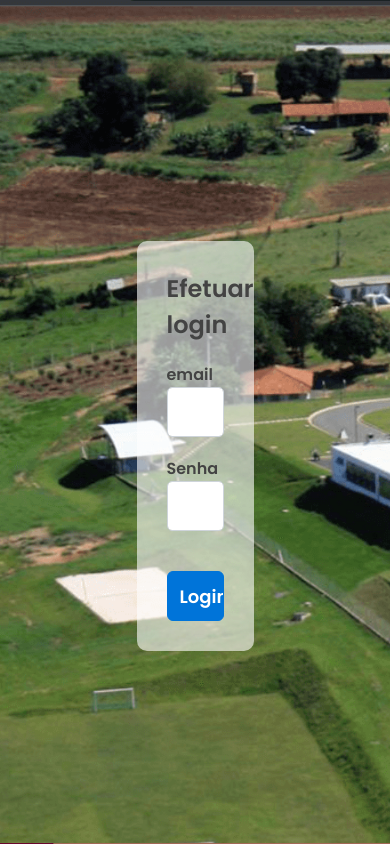
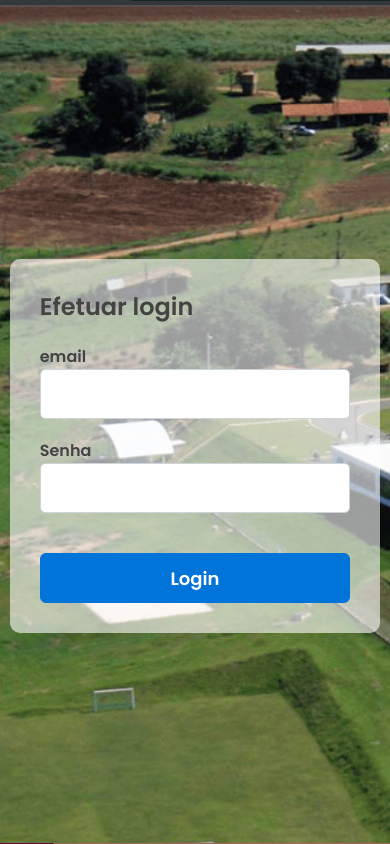
Before and after one commit to dyda91/api-omie, a Flask app: page / in a window 390 px wide. Run offline with Flask 2, Linux system fonts and the light colour scheme; some libraries are stand-ins or nearby versions.

```diff
--- a/templates/login_page.html
+++ b/templates/login_page.html
@@ -72,6 +72,16 @@
         border-color: #0A5EA6;
         cursor: pointer;
       }
+
+      @media screen and (max-width: 720px) {
+        .container {
+        width: 95% !important;
+        margin: 0 auto;
+        background-color: rgba(255, 255, 255, 0.6);
+        padding: 30px;
+        border-radius: 10px;
+      }
+      }
     </style>
     <link rel="stylesheet" href="{{ url_for('static', filename='style.css')}}">
 </head>
```
